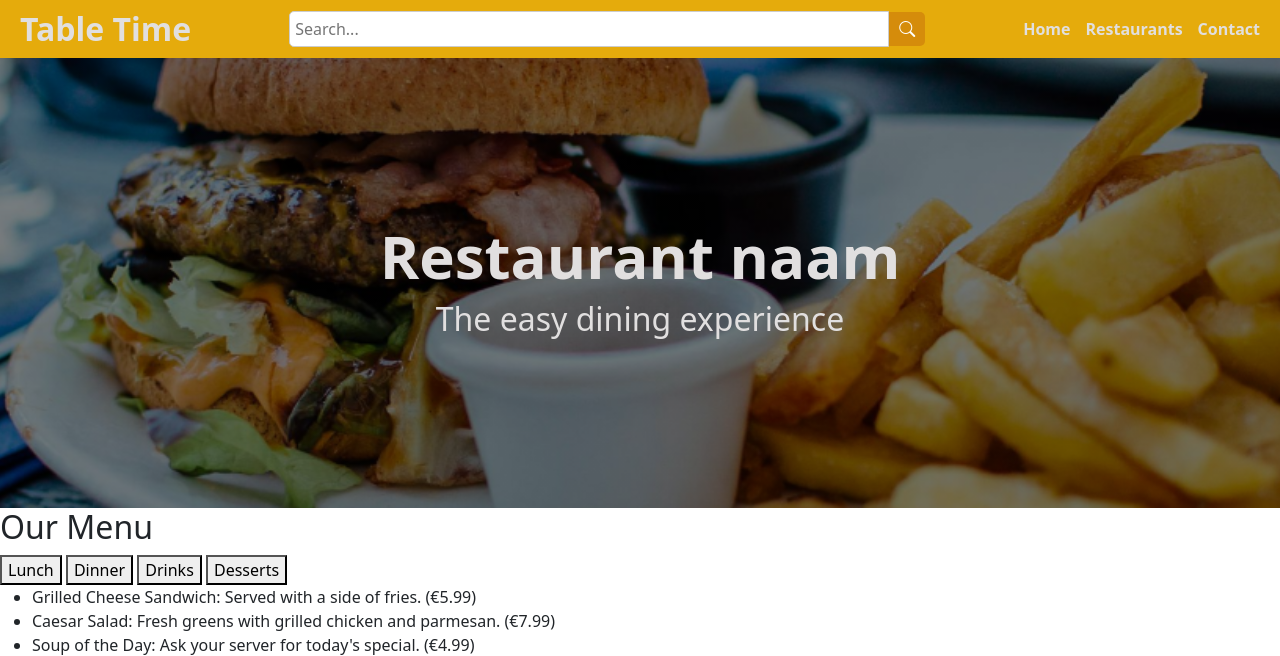
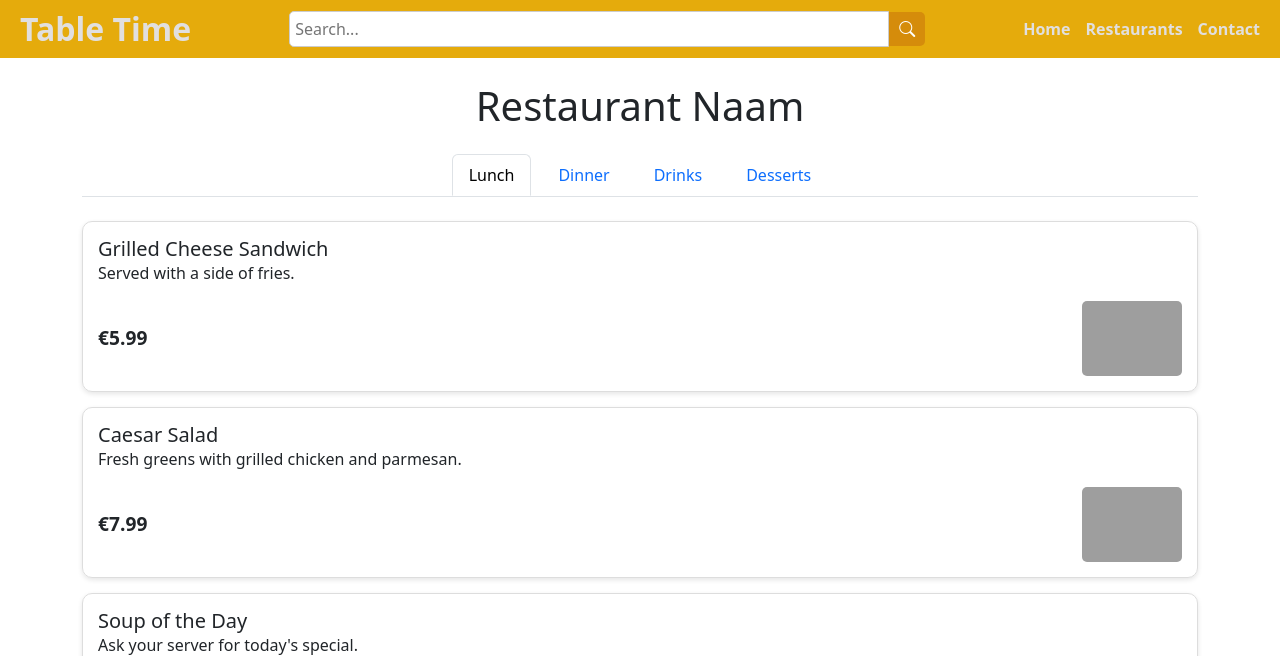
Before and after one commit to RickHogenhout3/TableTime, a PHP site: page /restaurant.php in a window 1280 px wide. Shown: the top 656 px of the page. Run offline with PHP 8.4, Linux system fonts and the light colour scheme; grey boxes are pictures that could not be loaded.

Commit message:
menu fix

```diff
--- a/restaurant.php
+++ b/restaurant.php
@@ -4,23 +4,46 @@
     <meta charset="UTF-8">
     <meta name="viewport" content="width=device-width, initial-scale=1.0">
     <link rel="stylesheet" href="style.css">
-    <link href="https://cdn.jsdelivr.net/npm/bootstrap@5.3.3/dist/css/bootstrap.min.css" rel="stylesheet" integrity="sha384-QWTKZyjpPEjISv5WaRU9OFeRpok6YctnYmDr5pNlyT2bRjXh0JMhjY6hW+ALEwIH" crossorigin="anonymous">
+    <link href="https://cdn.jsdelivr.net/npm/bootstrap@5.3.3/dist/css/bootstrap.min.css" rel="stylesheet">
     <link href="https://cdn.jsdelivr.net/npm/bootstrap-icons/font/bootstrap-icons.css" rel="stylesheet">
     <link rel="stylesheet" href="https://unpkg.com/leaflet@1.9.4/dist/leaflet.css" />
     <script src="https://unpkg.com/leaflet@1.9.4/dist/leaflet.js"></script>
-
     <title>Table Time</title>
     <style>
         #map {
-            padding: 20px;
-            width: 25%;
+            margin-top: 20px;
+            width: 100%;
             height: 350px;
+        }
+        .menu-card {
+            border: 1px solid #ddd;
+            border-radius: 10px;
+            padding: 15px;
+            margin-bottom: 15px;
+            box-shadow: 0 2px 5px rgba(0, 0, 0, 0.1);
+        }
+        .menu-card h5 {
+            margin: 0;
+        }
+        .menu-card .price {
+            font-size: 1.2rem;
+            font-weight: bold;
+        }
+        .nav-tabs .nav-link {
+            margin: 0 5px;
+        }
+        .menu-card img {
+            width: 100px;
+            height: auto;
+            border-radius: 5px;
         }
     </style>
 </head>
 <body>
-    <header class="header-content">
-        <h2 class="logo">Table Time</h2>
+<header class="header-content">
+        <h2 class="logo">
+            Table Time
+        </h2>
         <form class="search-bar" action="#" method="GET">
             <input type="text" placeholder="Search..." name="search">
             <button type="submit" aria-label="Search">
@@ -35,89 +58,106 @@
             </ul>
         </nav>
     </header>
-    <div class="Table">
-        <div class="gradient">
-            <h1>Restaurant naam</h1>
-            <h5>The easy dining experience</h5>
+
+    <div class="container my-4">
+        <h1 class="text-center mb-4">Restaurant Naam</h1>
+
+        <!-- Tabs for Menu Categories -->
+        <ul class="nav nav-tabs justify-content-center my-4" id="menuTabs" role="tablist">
+            <li class="nav-item">
+                <button class="nav-link active" id="lunch-tab" data-bs-toggle="tab" data-bs-target="#lunch" type="button" role="tab">Lunch</button>
+            </li>
+            <li class="nav-item">
+                <button class="nav-link" id="dinner-tab" data-bs-toggle="tab" data-bs-target="#dinner" type="button" role="tab">Dinner</button>
+            </li>
+            <li class="nav-item">
+                <button class="nav-link" id="drinks-tab" data-bs-toggle="tab" data-bs-target="#drinks" type="button" role="tab">Drinks</button>
+            </li>
+            <li class="nav-item">
+                <button class="nav-link" id="desserts-tab" data-bs-toggle="tab" data-bs-target="#desserts" type="button" role="tab">Desserts</button>
+            </li>
+        </ul>
+
+        <!-- Menu Items -->
+        <div class="tab-content">
+            <!-- Lunch -->
+            <div class="tab-pane fade show active" id="lunch" role="tabpanel">
+                <div class="menu-card">
+                    <h5>Grilled Cheese Sandwich</h5>
+                    <p>Served with a side of fries.</p>
+                    <div class="d-flex justify-content-between align-items-center">
+                        <span class="price">€5.99</span>
+                        <img src="path/to/grilled-cheese.jpg" alt="Grilled Cheese Sandwich" class="img-fluid">
+                    </div>
+                </div>
+                <div class="menu-card">
+                    <h5>Caesar Salad</h5>
+                    <p>Fresh greens with grilled chicken and parmesan.</p>
+                    <div class="d-flex justify-content-between align-items-center">
+                        <span class="price">€7.99</span>
+                        <img src="path/to/caesar-salad.jpg" alt="Caesar Salad" class="img-fluid">
+                    </div>
+                </div>
+                <div class="menu-card">
+                    <h5>Soup of the Day</h5>
+                    <p>Ask your server for today's special.</p>
+                    <div class="d-flex justify-content-between align-items-center">
+                        <span class="price">€4.99</span>
+                        <img src="path/to/soup-of-the-day.jpg" alt="Soup of the Day" class="img-fluid">
+                    </div>
+                </div>
+            </div>
+
+            <!-- Dinner -->
+            <div class="tab-pane fade" id="dinner" role="tabpanel">
+                <div class="menu-card">
+                    <h5>Steak & Potatoes</h5>
+                    <p>Juicy steak with mashed potatoes and green beans.</p>
+                    <div class="d-flex justify-content-between align-items-center">
+                        <span class="price">€19.99</span>
+                        <img src="path/to/steak-potatoes.jpg" alt="Steak & Potatoes" class="img-fluid">
+                    </div>
+                </div>
+            </div>
+
+            <!-- Drinks -->
+            <div class="tab-pane fade" id="drinks" role="tabpanel">
+                <div class="menu-card">
+                    <h5>Cappuccino</h5>
+                    <p>Freshly brewed coffee with steamed milk.</p>
+                    <div class="d-flex justify-content-between align-items-center">
+                        <span class="price">€2.99</span>
+                        <img src="path/to/cappuccino.jpg" alt="Cappuccino" class="img-fluid">
+                    </div>
+                </div>
+            </div>
+
+            <!-- Desserts -->
+            <div class="tab-pane fade" id="desserts" role="tabpanel">
+                <div class="menu-card">
+                    <h5>Chocolate Lava Cake</h5>
+                    <p>Warm chocolate cake with a gooey center.</p>
+                    <div class="d-flex justify-content-between align-items-center">
+                        <span class="price">€6.99</span>
+                        <img src="path/to/chocolate-lava-cake.jpg" alt="Chocolate Lava Cake" class="img-fluid">
+                    </div>
+                </div>
+            </div>
         </div>
     </div>
 
-    <!-- Menu Section -->
-    <div class="menu-section">
-        <h2>Our Menu</h2>
-        <div class="menu-categories">
-            <button class="active" data-category="lunch">Lunch</button>
-            <button data-category="dinner">Dinner</button>
-            <button data-category="drinks">Drinks</button>
-            <button data-category="desserts">Desserts</button>
-        </div>
-
-        <!-- Lunch Menu -->
-        <div class="menu-items active" id="lunch">
-            <ul>
-                <li><span>Grilled Cheese Sandwich:</span> Served with a side of fries. (€5.99)</li>
-                <li><span>Caesar Salad:</span> Fresh greens with grilled chicken and parmesan. (€7.99)</li>
-                <li><span>Soup of the Day:</span> Ask your server for today's special. (€4.99)</li>
-            </ul>
-        </div>
-
-        <!-- Dinner Menu -->
-        <div class="menu-items" id="dinner">
-            <ul>
-                <li><span>Steak & Potatoes:</span> Juicy steak with mashed potatoes and green beans. (€19.99)</li>
-                <li><span>Spaghetti Bolognese:</span> Traditional pasta with a rich meat sauce. (€14.99)</li>
-                <li><span>Vegetarian Stir-fry:</span> Seasonal vegetables with a soy-based sauce. (€12.99)</li>
-            </ul>
-        </div>
-
-        <!-- Drinks Menu -->
-        <div class="menu-items" id="drinks">
-            <ul>
-                <li><span>Cappuccino:</span> Freshly brewed coffee with steamed milk. (€2.99)</li>
-                <li><span>House Red Wine:</span> A smooth blend, perfect with dinner. (€5.50)</li>
-                <li><span>Craft Beer:</span> Locally brewed, light and refreshing. (€4.50)</li>
-            </ul>
-        </div>
-
-        <!-- Desserts Menu -->
-        <div class="menu-items" id="desserts">
-            <ul>
-                <li><span>Chocolate Lava Cake:</span> Warm chocolate cake with a gooey center. (€6.99)</li>
-                <li><span>Cheesecake:</span> Classic New York-style cheesecake. (€5.99)</li>
-                <li><span>Ice Cream Trio:</span> Choose three scoops from our daily selection. (€4.99)</li>
-            </ul>
-        </div>
-    </div>
-
-    <!-- Leaflet Map -->
+    <!-- Map -->
     <div id="map"></div>
 
-
     <script>
-        // Menu Interaction
-        const categoryButtons = document.querySelectorAll('.menu-categories button');
-        const menuItems = document.querySelectorAll('.menu-items');
-
-        categoryButtons.forEach(button => {
-            button.addEventListener('click', () => {
-                // Remove active class from all buttons
-                categoryButtons.forEach(btn => btn.classList.remove('active'));
-                // Add active class to the clicked button
-                button.classList.add('active');
-
-                // Hide all menu items
-                menuItems.forEach(menu => menu.classList.remove('active'));
-                // Show the clicked category's menu
-                document.getElementById(button.getAttribute('data-category')).classList.add('active');
-            });
-        });
-
-        const restaurantCoordinates = [52.5042226, 4.9482444]; // Example coordinates
+        // Leaflet Map Setup
+        const restaurantCoordinates = [52.5042226, 4.9482444];
         const map = L.map('map').setView(restaurantCoordinates, 13);
         L.tileLayer('https://{s}.tile.openstreetmap.org/{z}/{x}/{y}.png', { maxZoom: 19 }).addTo(map);
         L.marker(restaurantCoordinates).addTo(map)
             .bindPopup('<b>Restaurant Naam</b><br>The easy dining experience.')
             .openPopup();
     </script>
+    <script src="https://cdn.jsdelivr.net/npm/bootstrap@5.3.3/dist/js/bootstrap.bundle.min.js"></script>
 </body>
 </html>
--- a/style.css
+++ b/style.css
@@ -175,6 +175,7 @@ header h2 {
 .reservation-btn:hover {
     color: #E5AB0C;
     background-color: rgb(133, 129, 129);
+    border: 2px solid rgb(133, 129, 129);
 }
 
 .additional-text {
```
Also changed, not shown: reservation.php (deleted, +0 -82 lines).
